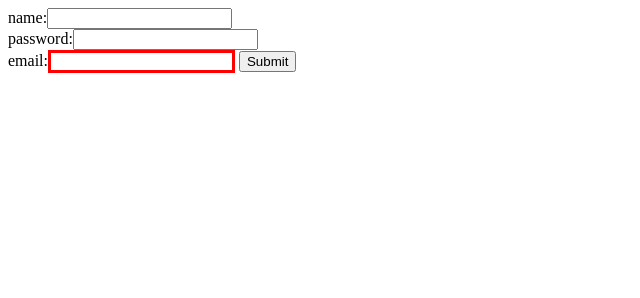
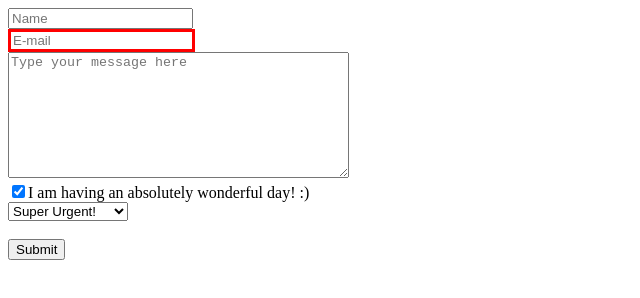
Before and after one commit to angiestoyanova/angiestoyanova.github.io, a plain HTML site: page index.html in a window 1280 px wide. Shown: the whole page, without its empty margins (0-640 px from the left). Drawn offline with Linux system fonts and the light colour scheme.

Commit message:
added a bunch of forms

```diff
--- a/index.html
+++ b/index.html
@@ -10,12 +10,23 @@
 </head>
 <body>
 	<form id="myForm" action="http://formspree.io/angiestoyanova@gmail.com" method="POST">
-		name:<input type="text" name="username"/>
+		<input type="text" name="username" placeholder="Name"/>
 		<br>
-		password:<input type="password" name="password"/>
+		<input type="E-mail" name="email" required placeholder="E-mail"/>
 		<br>
-		email:<input type="email" name="email" required/>
-		<input type="submit"/>
+		<textarea name="user_message" rows="8" cols="40" placeholder="Type your message here"></textarea>
+		<br>
+ 		<input type="checkbox" name="optin" value="trusting" checked>I am having an absolutely wonderful day! :)
+		<br>
+		<select name="urgency">
+    	<optgroup label="Urgency scale">
+      	<option value="super">Super Urgent!</option>
+      	<option value="chill">I can wait!</option>
+    	</optgroup>
+  		</select>
+		<br>
+		<br>
+		<input type="submit">
 	</form>
 </body>
 </html>
```
